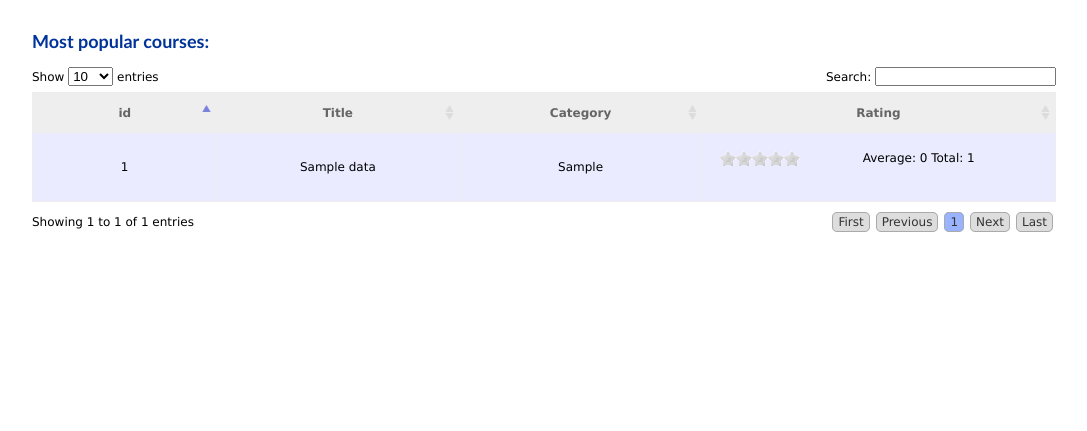
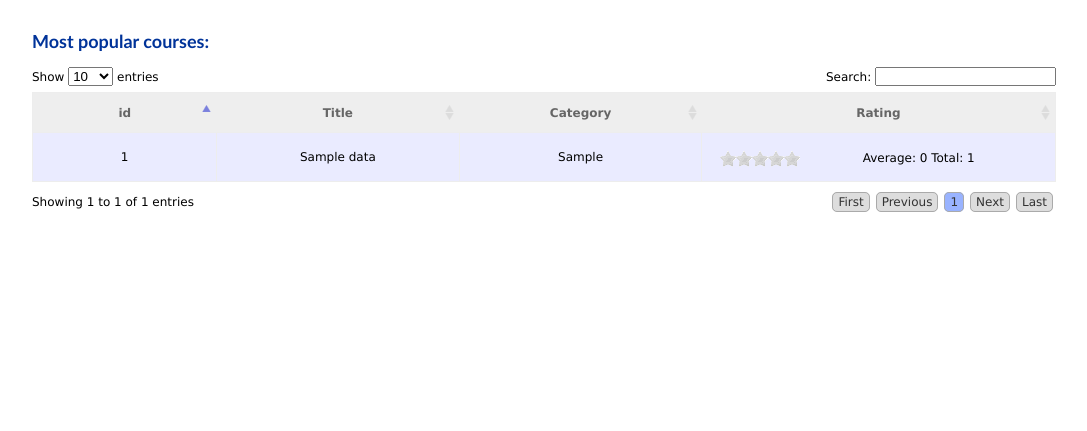
Before and after one commit to Vlad777/mit-stanford, a PHP site: page / in a window 1280 px wide. Shown: the part 80-511 px from the top of the page, without its empty margins (96-1183 px from the left). Run offline with PHP 8.4, Linux system fonts and the light colour scheme; data comes from the database, SQL or seed files in the repository; tables that the repository leaves empty hold one stand-in row (values such as "Sample post"); grey boxes marked "Sample" are stand-in pictures; data that the repository does not hold is empty; some libraries are stand-ins or nearby versions.

Commit message:
reduced height

```diff
--- a/template/starRating.css
+++ b/template/starRating.css
@@ -3,7 +3,7 @@
     padding:    10px;
     position:   relative;
       /* width:      180px; */
-    height:     32px;
+    height:     12px;
 }
 .ratings_stars {
     background: url('../images/star.gif')0 0px;
```
